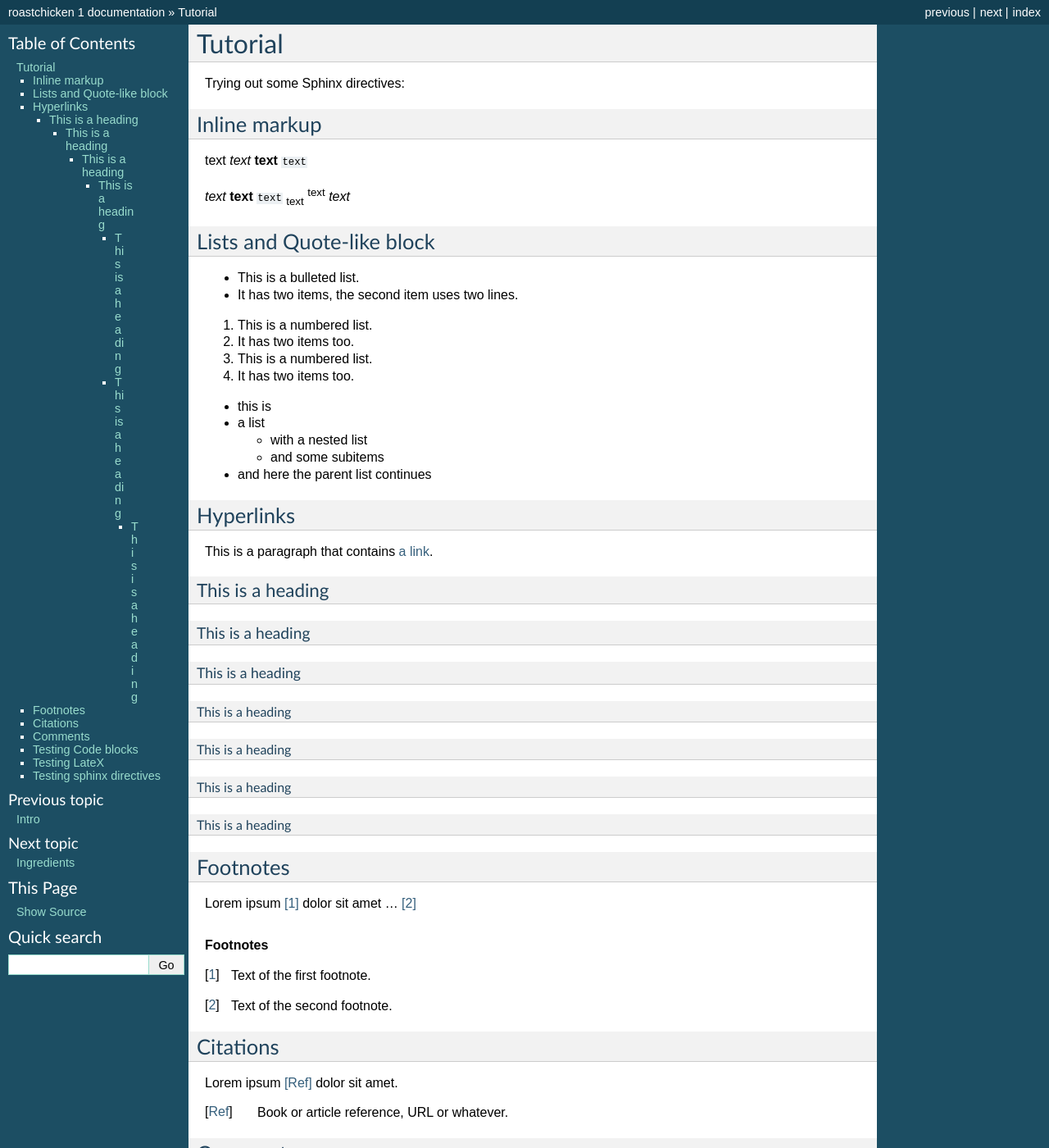
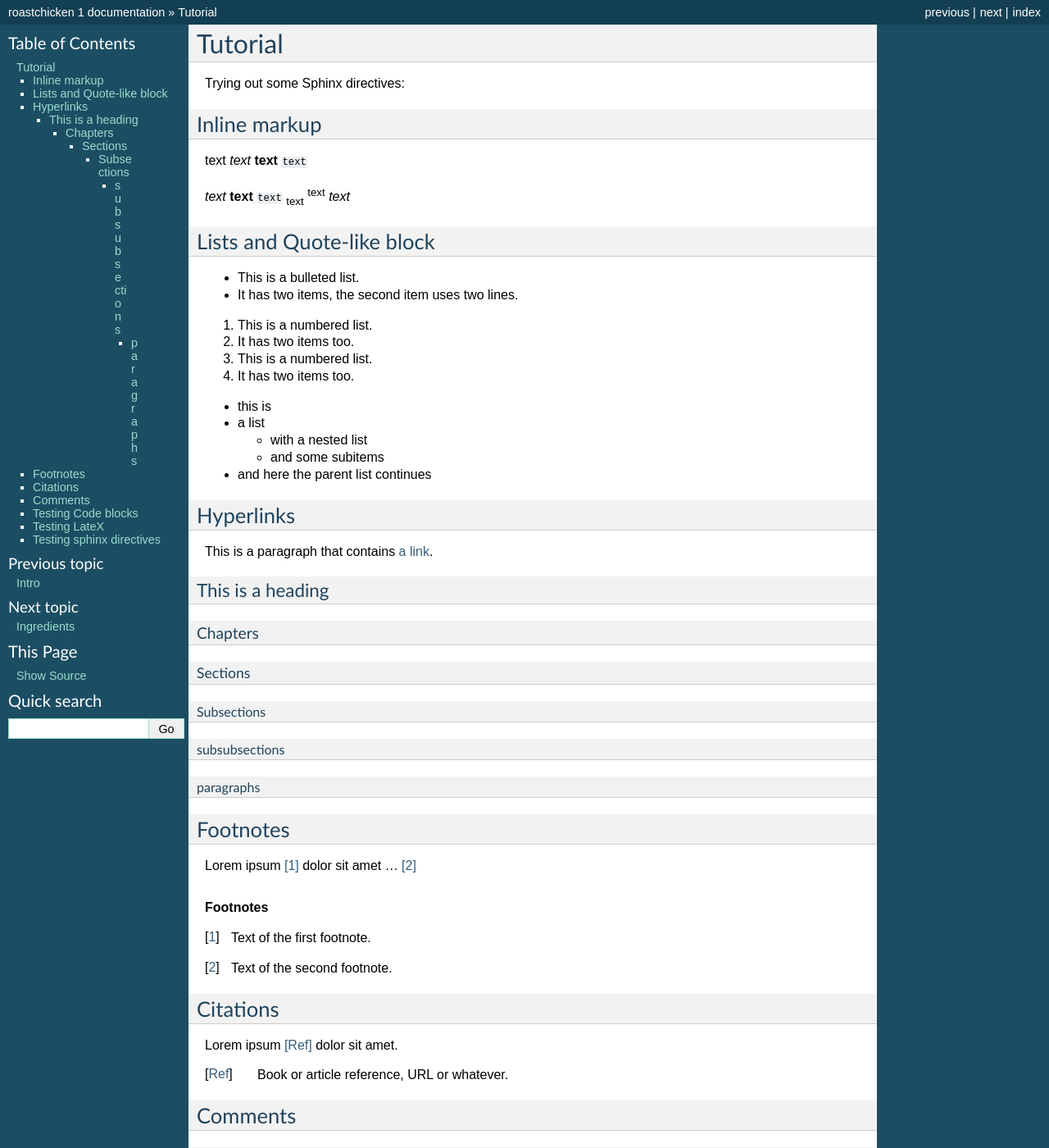
Before and after one commit to launerbie/roastchicken, a Sphinx documentation site: the page built from docs/source/tutorial.rst, in a window 1280 px wide and 1400 px high. Shown: the whole window at 82% size. Built offline with Sphinx 7.4.7, drawn with Linux system fonts in a browser that asks for light colours; formulas are drawn with MathJax 3; some of the changed text lies outside the part shown.

Commit message:
bufixes tutorial.rst

```diff
--- /dev/null
+++ b/docs/source/example.py
@@ -0,0 +1,2 @@
+#example.py
+print("example.py")
--- a/docs/source/tutorial.rst
+++ b/docs/source/tutorial.rst
@@ -50,27 +51,23 @@
 #################
 
 *****************
-This is a heading
+Chapters
 *****************
 
 =================
-This is a heading
+Sections
 =================
 
 -----------------
-This is a heading
+Subsections
 -----------------
 
 ^^^^^^^^^^^^^^^^^
-This is a heading
-^^^^^^^^^^^^^^^^^
-
-^^^^^^^^^^^^^^^^^
-This is a heading
+subsubsections
 ^^^^^^^^^^^^^^^^^
 
 """""""""""""""""
-This is a heading
+paragraphs
 """""""""""""""""
 
 Footnotes
@@ -92,7 +89,7 @@
 Comments
 """"""""
 ..
-     This whole indented block
+   This whole indented block
    is a comment.
 
    Still in the comment.
@@ -101,18 +98,17 @@
 """""""""""""""""""
 
 .. code-block:: python
-      :emphasize-lines: 3,5
+   :emphasize-lines: 3,5
 
    def some_function():
        interesting = False
-       print 'This line is highlighted.'
-       print 'This one is not...'
-       print '...but this one is.'
+       print('This line is highlighted.')
+       print('This one is not...')
+       print('...but this one is.')
 
 Example code block::
 
     #main.py
-
     from classes import Recipe, Ingredient
     recipe = Recipe(name='Lasagna')
     tomatoes = Ingredient('tomatoes')
@@ -123,10 +119,6 @@
 
 .. literalinclude:: example.py
 
-.. code-block:: python
-      :filename: this.py
-
-   print 'Explicit is better than implicit.'
 
 
 Testing LateX
@@ -143,7 +135,7 @@
 
 
 Testing sphinx directives
-"""""""""""""""""""""
+"""""""""""""""""""""""""
 .. warning::
    some warning
    Warning!
@@ -164,7 +156,7 @@
 .. centered:: LICENSE AGREEMENT
 
 .. hlist::
-      :columns: 3
+   :columns: 3
 
    * A list of
    * short items
```
Also changed, not shown: other parts of docs/source/tutorial.rst (+1 -0 lines).
